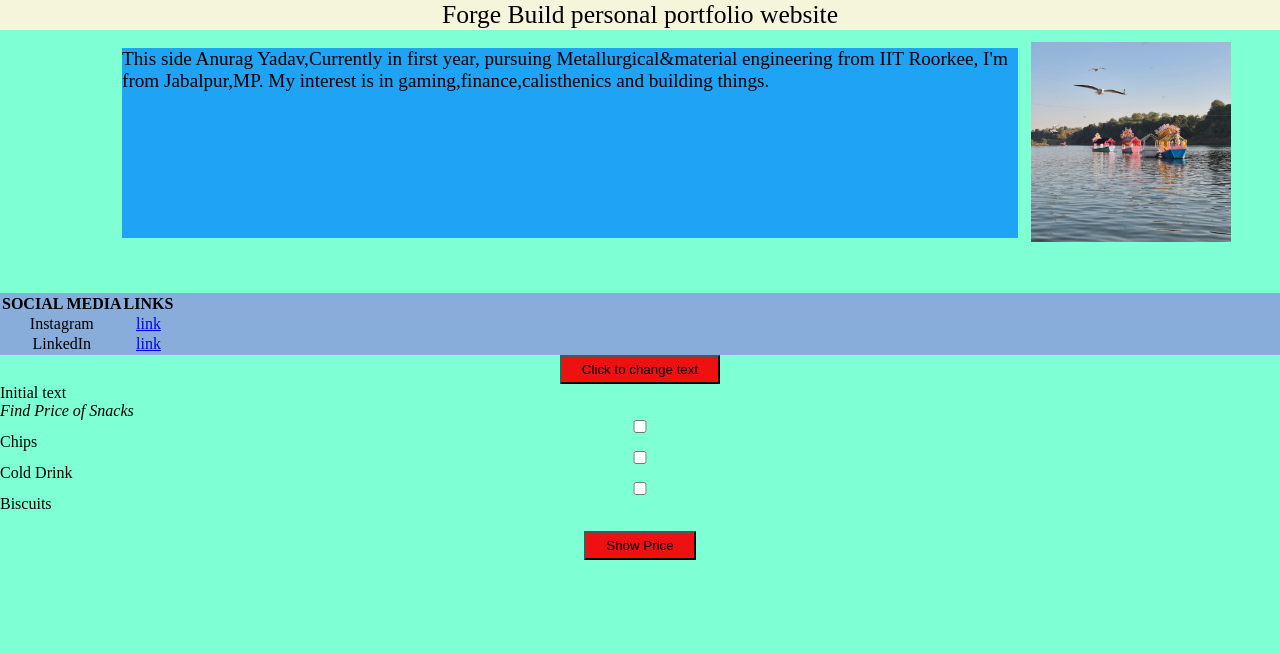
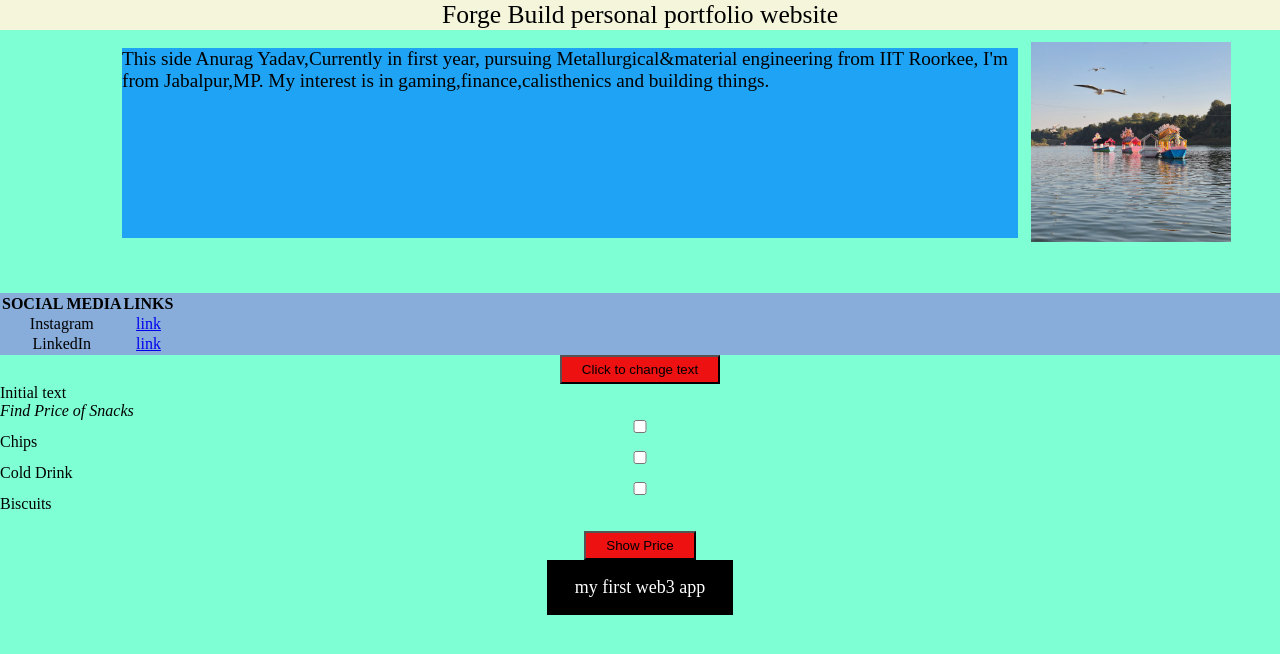
Before and after one commit to AnuragkumarYadav/Forge-Build, a plain HTML site: page index.html in a window 1280 px wide. Drawn offline with Linux system fonts and the light colour scheme.

Commit message:
Initial commit

```diff
--- a/index.html
+++ b/index.html
@@ -60,6 +60,8 @@
 
 <f id="prices"></f>
 
+<div id="web3">my first web3 app</div>
+
 <script src="script.js"></script>
 
                     </body>
--- a/style.css
+++ b/style.css
@@ -74,3 +74,18 @@ v{
     text-align: justify;
     text-decoration: double;
 }
+/* Centered black box for the Web3 message */
+#web3{
+    max-width: max-content;
+    left: 50%;
+    top: 90%;
+    align-content: center;
+    align-self: center;
+    background-color: black;
+    color: white;
+    padding: 17px 28px;
+
+    font-size: 18px;
+    text-align: center;
+
+}
```
